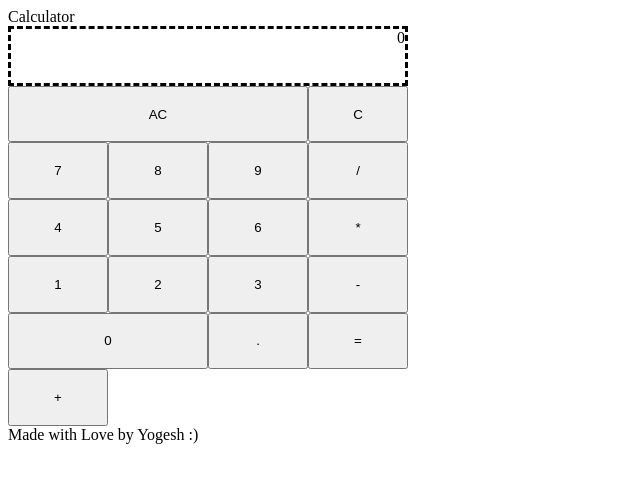
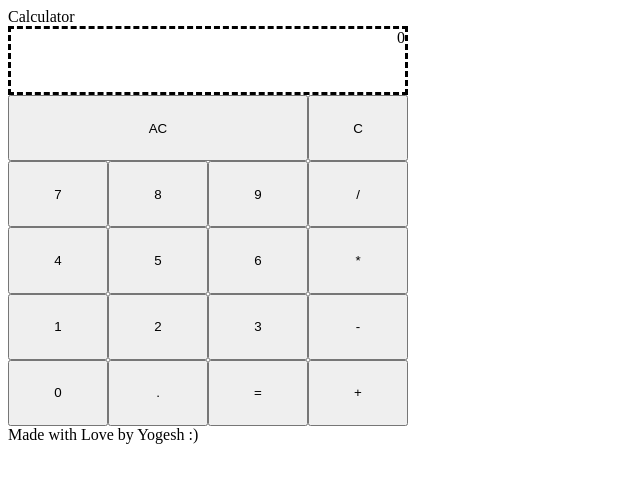
Before and after one commit to yogesh200002/calculator, a plain HTML site: page index.html in a window 1280 px wide. Shown: the whole page, without its empty margins (0-640 px from the left). Drawn offline with Linux system fonts and the light colour scheme.

Commit message:
Remove zero span in grid

```diff
--- a/style.css
+++ b/style.css
@@ -15,7 +15,3 @@ main{
 .ac{
     grid-column: 1 / 4;
 }
-
-#zero{
-    grid-column: 1 / 3;
-}
```
